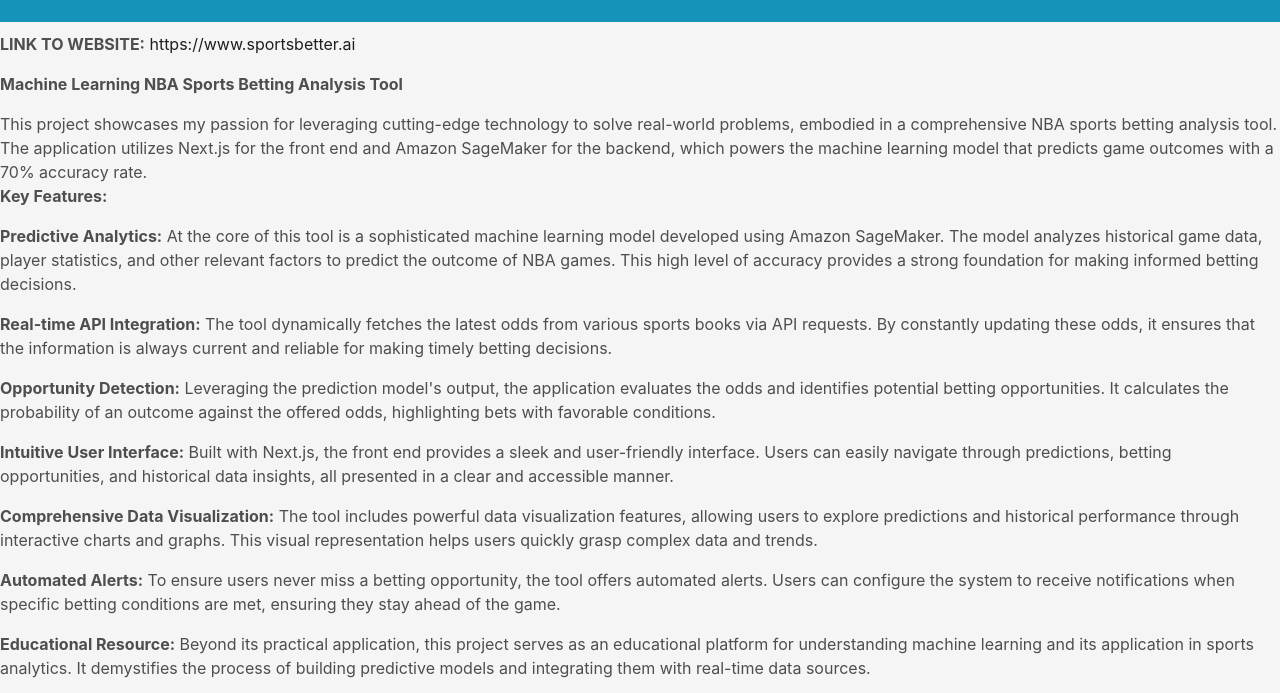
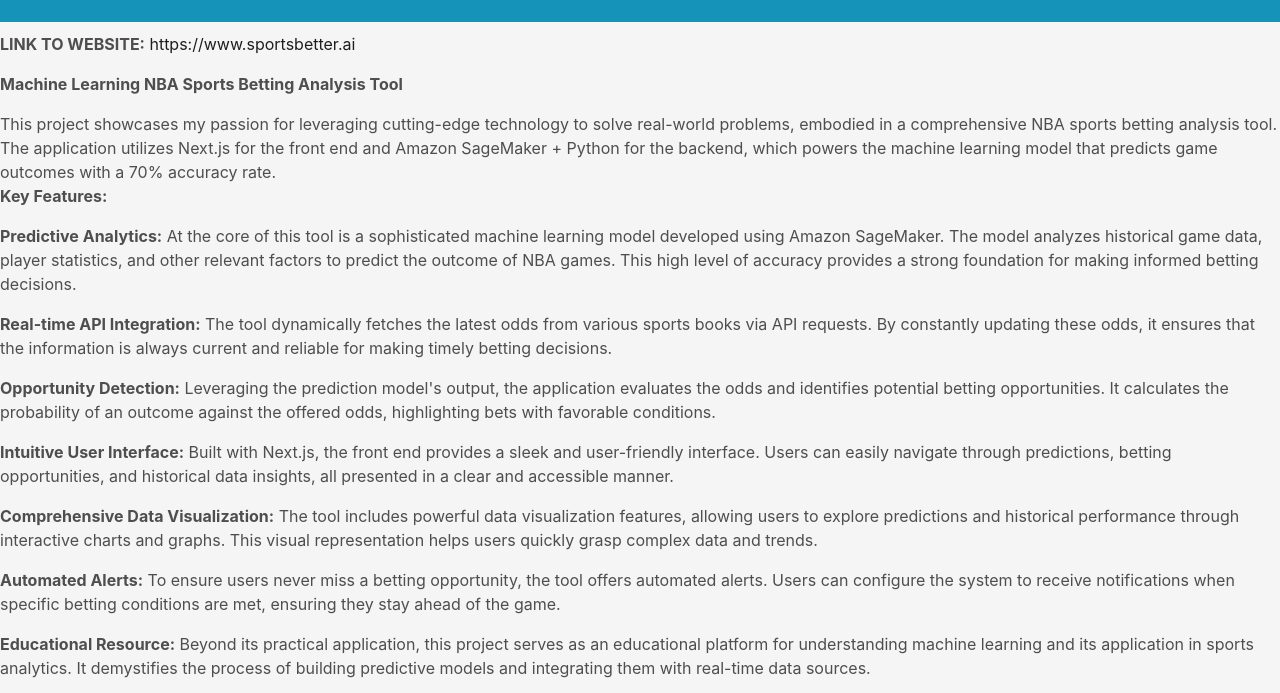
Before and after one commit to jhartfie/jhartfie.github.io, a plain HTML site: page html/MLproj.html in a window 1280 px wide. Shown: the part 76-769 px from the top of the page. Drawn offline with Linux system fonts and the light colour scheme.

Commit message:
fixed image

```diff
--- a/html/MLproj.html
+++ b/html/MLproj.html
@@ -83,8 +83,9 @@
         This project showcases my passion for leveraging cutting-edge technology
         to solve real-world problems, embodied in a comprehensive NBA sports
         betting analysis tool. The application utilizes Next.js for the front
-        end and Amazon SageMaker for the backend, which powers the machine
-        learning model that predicts game outcomes with a 70% accuracy rate.
+        end and Amazon SageMaker + Python for the backend, which powers the
+        machine learning model that predicts game outcomes with a 70% accuracy
+        rate.
       </div>
 
       <strong>Key Features:</strong>
```
